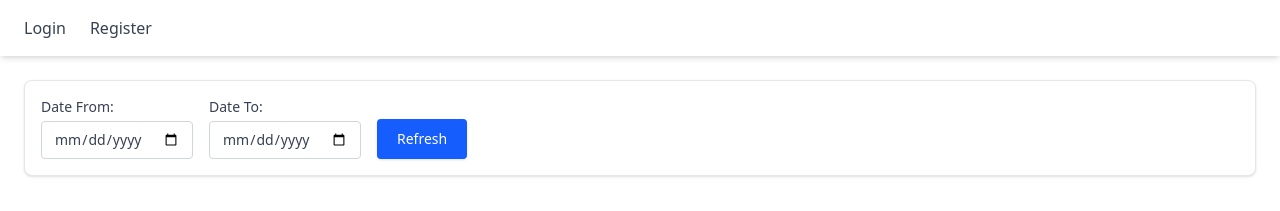
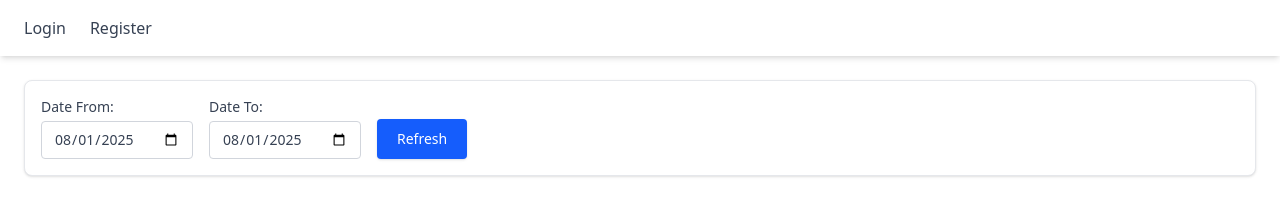
Before and after one commit to meglicfran/spendo, a React (Vite) app in the folder react-spendo/: page /account/1 in a window 1280 px wide. Shown: the top 211 px of the page. Built offline with nearby package versions, Linux system fonts and the light colour scheme; no server answers.

Commit message:
fix: Dashboard default date range: first of month to today

```diff
--- a/react-spendo/src/pages/Dashboard.tsx
+++ b/react-spendo/src/pages/Dashboard.tsx
@@ -22,7 +22,13 @@ function Dashboard() {
 
 	const [loading, setLoading] = useState(false);
 	const [transactions, updateTransactions] = useState<Transaction[]>([]);
-	const [dateRange, updateDateRange] = useState<String[]>(["2025-07-01", "2025-07-31"]);
+	const now = new Date();
+	const today = `${now.getFullYear()}-${String(now.getMonth() + 1).padStart(2, "0")}-${String(now.getDate()).padStart(
+		2,
+		"0"
+	)}`;
+	const fristOfMonth = `${now.getFullYear()}-${String(now.getMonth() + 1).padStart(2, "0")}-01`;
+	const [dateRange, updateDateRange] = useState<String[]>([fristOfMonth, today]);
 
 	const sendRequest = async () => {
 		setLoading(true);
@@ -78,7 +84,6 @@ function Dashboard() {
 		<>
 			<Nav />
 			<div className="space-y-10 p-6 max-w-7xl mx-auto">
-				{/* Date Range Selector */}
 				<div className="flex flex-wrap items-end gap-4 bg-white p-4 rounded-lg shadow border border-gray-200">
 					<div className="flex flex-col">
 						<label htmlFor="dateFrom" className="text-sm font-medium text-gray-700">
@@ -89,6 +94,7 @@ function Dashboard() {
 							id="dateFrom"
 							name="dateFrom"
 							ref={dateFrom}
+							defaultValue={fristOfMonth}
 							className="mt-1 border border-gray-300 rounded px-3 py-2 text-sm text-gray-700 focus:outline-none focus:ring-2 focus:ring-blue-500"
 						/>
 					</div>
@@ -102,6 +108,7 @@ function Dashboard() {
 							id="dateTo"
 							name="dateTo"
 							ref={dateTo}
+							defaultValue={today}
 							className="mt-1 border border-gray-300 rounded px-3 py-2 text-sm text-gray-700 focus:outline-none focus:ring-2 focus:ring-blue-500"
 						/>
 					</div>
@@ -117,7 +124,6 @@ function Dashboard() {
 					</button>
 				</div>
 
-				{/* Dashboard Content */}
 				<div className="grid grid-cols-1 lg:grid-cols-3 gap-8">
 					<div className="lg:col-span-1">
 						<TransactionSummary transactions={transactions} />
```
